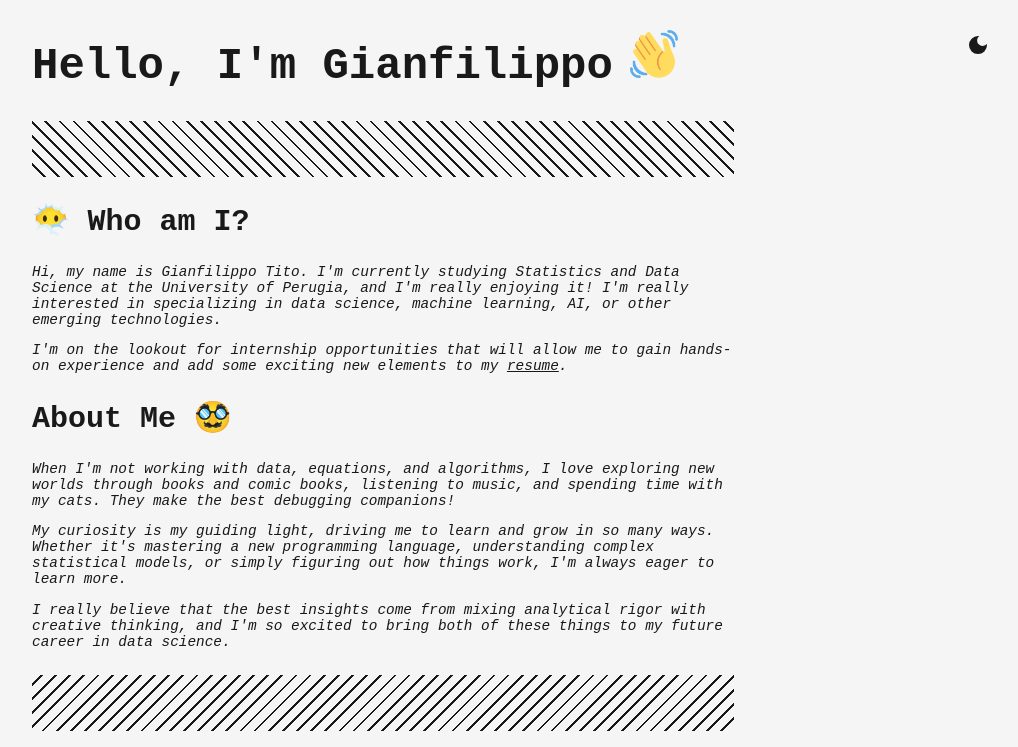
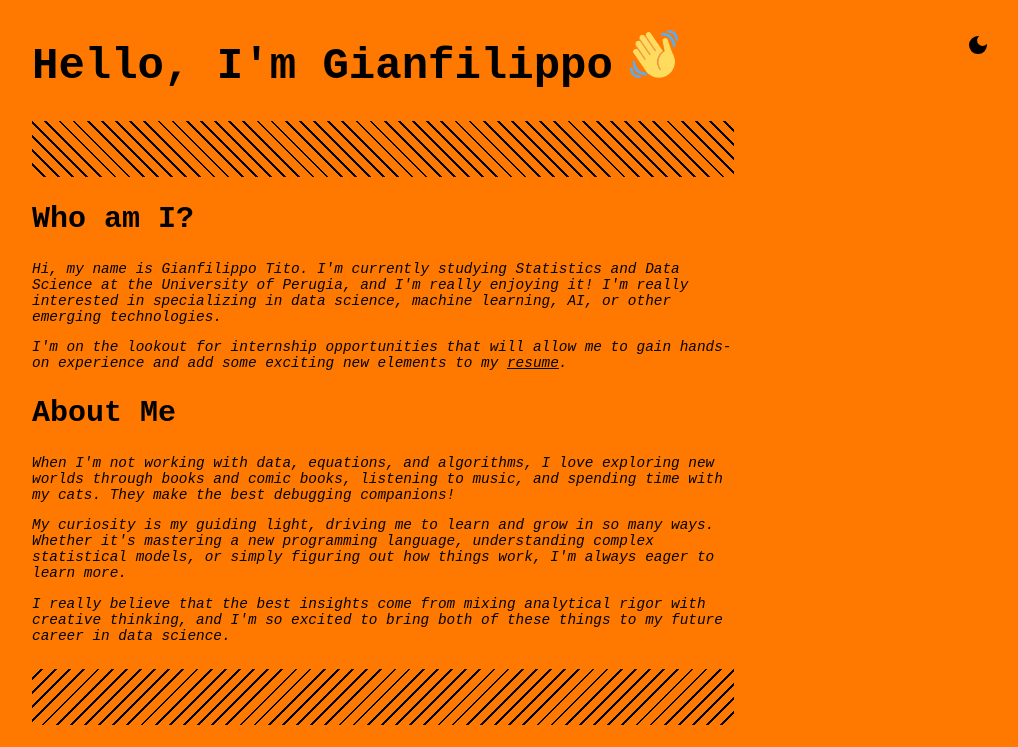
Before and after one commit to Titolise/WebSite, a plain HTML site: page index.html in a window 1280 px wide. Shown: the top 747 px of the page, without its empty margins (257-1275 px from the left). Drawn offline with Linux system fonts and the light colour scheme.

Commit message:
Update
Changing "Dark and Light" mode color

```diff
--- a/blog/blog.css
+++ b/blog/blog.css
@@ -1,17 +1,17 @@
 *{box-sizing: border-box;}
 
 :root{
-  --base-color:#F5F5F5;
-  --base-variant:#F5F5F5;
-  --text-color: #191919;
-  --primary-color: #191919;
+    --base-color:#ff7900;
+    --base-variant:#ff7900;
+    --text-color: #191919;
+    --primary-color: #191919;
 }
 
 .darkmode{
-  --base-color: #191919;
-  --base-variant: #191919;
-  --text-color: #F5F5F5;
-  --primary-color:#F5F5F5;
+    --base-color: #240046;
+    --base-variant: #240046;
+    --text-color: #F5F5F5;
+    --primary-color:#F5F5F5;
 }
 
 body,
--- a/css/style.css
+++ b/css/style.css
@@ -1,15 +1,15 @@
 *{box-sizing: border-box;}
 
 :root{
-    --base-color:#F5F5F5;
-    --base-variant:#F5F5F5;
-    --text-color: #191919;
-    --primary-color: #191919;
+    --base-color:#ff7900;
+    --base-variant:#ff7900;
+    --text-color: black;
+    --primary-color: black;
 }
 
 .darkmode{
-    --base-color: #191919;
-    --base-variant: #191919;
+    --base-color: #240046;
+    --base-variant: #240046;
     --text-color: #F5F5F5;
     --primary-color:#F5F5F5;
 }
--- a/css/style_blog.css
+++ b/css/style_blog.css
@@ -1,17 +1,17 @@
 *{box-sizing: border-box;}
 
 :root{
-  --base-color:#F5F5F5;
-  --base-variant:#F5F5F5;
-  --text-color: #191919;
-  --primary-color: #191919;
+    --base-color:#ff7900;
+    --base-variant:#ff7900;
+    --text-color: #191919;
+    --primary-color: #191919;
 }
 
 .darkmode{
-  --base-color: #191919;
-  --base-variant: #191919;
-  --text-color: #F5F5F5;
-  --primary-color:#F5F5F5;
+    --base-color: #240046;
+    --base-variant: #240046;
+    --text-color: #F5F5F5;
+    --primary-color:#F5F5F5;
 }
 
 body,
--- a/index.html
+++ b/index.html
@@ -45,7 +45,7 @@
 
         <!-- Who I am -->
         <section>
-        <h2> 😶‍🌫️ Who am I?</h2>
+        <h2>Who am I?</h2>
 
         <p class="smalltext"> Hi, my name is Gianfilippo Tito.
           I'm currently studying Statistics and Data Science at the University of Perugia,
@@ -62,7 +62,7 @@
 
         <!-- About Me -->
         <section>
-        <h2>About Me 🥸 </h2>
+        <h2>About Me</h2>
 
         <p class="smalltext">
           When I'm not working with data, equations, and algorithms,
```
